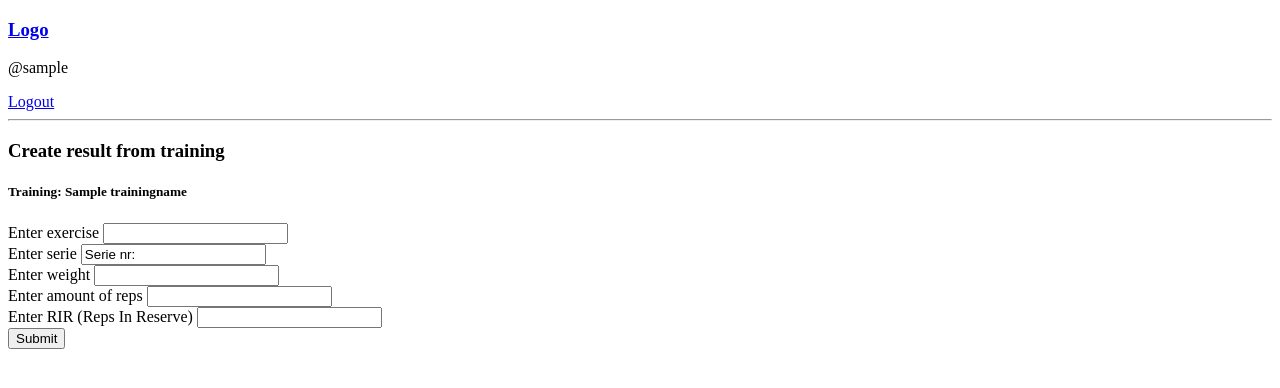
After one commit to MateuszGrzegorzewski/My-Workout-Plan, a Django app: page /create-exercise-scores/1/ in a window 1280 px wide. The commit adds this page. Shown: the top 388 px of the page. Run offline with Django 4.2, Linux system fonts and the light colour scheme; a user stored in the database is signed in; tables that the repository leaves empty hold one stand-in row (values such as "Sample post").

Commit message:
Improving creating and updating trainings, plans, scores of trainigns. Changings in html files

```diff
--- a/main/forms.py
+++ b/main/forms.py
@@ -6,27 +6,32 @@ class TrainingMainForm(ModelForm):
     class Meta:
         model = TrainingMain
         fields = "__all__"
+        exclude = ["user"]
 
 
 class TrainingNameForm(ModelForm):
     class Meta:
         model = TrainingName
         fields = "__all__"
+        exclude = ["user"]
 
 
 class TrainingForm(ModelForm):
     class Meta:
         model = Training
         fields = "__all__"
+        exclude = ["user", "name"]
 
 
 class PlanNameForm(ModelForm):
     class Meta:
         model = PlanName
         fields = "__all__"
+        exclude = ["user"]
 
 
 class PlanForm(ModelForm):
     class Meta:
         model = Plan
         fields = "__all__"
+        exclude = ["user"]
--- a/main/templates/main/base.html
+++ b/main/templates/main/base.html
@@ -6,15 +6,24 @@
     <title>Study Muddy</title>
     <meta name="viewport" content="width=device-width, initial-scale=1" />
     <!-- <link rel='stylesheet' type='text/css' media='screen' href='main.css'> -->
+
+    <style>
+      .header {
+        display: flex;
+
+      }
+    </style>
   </head>
   <body>
+    <div class = "header-container">
     <a href="/">
       <h3>Logo</h3>
     </a>
+    </div>
 
-    <div>
+    <div class = "header-container">
       {% if request.user.is_authenticated %}
-      <p>Hello {{request.user}}</p>
+      <p>@{{request.user}}</p>
       <a href="{% url 'logout' %}">Logout</a>
       {% else %}
       <a href="{% url 'login' %}">Login</a>
--- /dev/null
+++ b/main/templates/main/training_result_form.html
@@ -0,0 +1,61 @@
+{% extends "main/base.html" %} {% block content %} {% if page == 'create' %}
+<div>
+  <form method="POST" action="">
+    {% csrf_token %}
+    <h3>Create result from training</h3>
+    <h5>Training: {{training}}</h5>
+    <div>
+      <label>Enter exercise</label>
+      <input required name="exercise" list="exercise-list" />
+      <datalist id="exercise-list">
+        {% for exercise in exercises %}
+        <option>{{exercise.exercise}}</option>
+        {% endfor %}
+      </datalist>
+    </div>
+    <div>
+      <label>Enter serie</label>
+      {{form.series}}
+    </div>
+    <div>
+      <label>Enter weight</label>
+      {{form.weight}}
+    </div>
+    <div>
+      <label>Enter amount of reps</label>
+      {{form.reps}}
+    </div>
+    <div>
+      <label>Enter RIR (Reps In Reserve)</label>
+      {{form.rir}}
+    </div>
+    <input type="submit" value="Submit" />
+  </form>
+</div>
+{% else %}
+<div>
+  <form method="POST" action="">
+    {% csrf_token %}
+    <h3>Update result from training</h3>
+    <h5>Training: {{training_result.name}}</h5>
+    <h5>Excercise: {{training_result.exercise}}</h5>
+    <div>
+      <label>Enter serie</label>
+      {{form.series}}
+    </div>
+    <div>
+      <label>Enter weight</label>
+      {{form.weight}}
+    </div>
+    <div>
+      <label>Enter amount of reps</label>
+      {{form.reps}}
+    </div>
+    <div>
+      <label>Enter RIR (Reps In Reserve)</label>
+      {{form.rir}}
+    </div>
+    <input type="submit" value="Submit" />
+  </form>
+</div>
+{% endif %} {% endblock %}
--- a/main/templates/main/training_results.html
+++ b/main/templates/main/training_results.html
@@ -1,5 +1,4 @@
 {% extends "main/base.html" %} {% block content %}
-<h1>Training Template</h1>
 <h2>{{trainings_name.name}}</h2>
 <div>
   {% for tr_main in trainings_main %}
@@ -21,7 +20,7 @@
 <div>
   <div>
     <hr />
-    <a href="{% url 'create-exercise-score' %}">Create score of exercise </a>
+    <a href="{% url 'create-exercise-score' trainings_name.id %}">Create score of exercise </a>
     <hr />
   </div>
   {% for tr in training %} {% if tr.name.id == trainings_name.id %}
--- a/main/urls.py
+++ b/main/urls.py
@@ -19,14 +19,12 @@ urlpatterns = [
     path("delete-training/<str:pk>/", views.deleteTraining,
          name="delete-training"),
 
-    path("create-exercise/", views.createExercise,
-         name="create-exercise"),
     path("update-exercise/<str:pk>/", views.updateExercise,
          name="update-exercise"),
     path("delete-exercise/<str:pk>/", views.deleteExercise,
          name="delete-exercise"),
-    path("create-exercise-scores/", views.createExerciseScores,
 
+    path("create-exercise-scores/<str:pk_training>/", views.createExerciseScores,
          name="create-exercise-score"),
     path("update-exercise-scores/<str:pk>/", views.updateExerciseScores,
          name="update-exercise-score"),
@@ -37,7 +35,8 @@ urlpatterns = [
     path("update-plan/<str:pk>/", views.updatePlan, name="update-plan"),
     path("delete-plan/<str:pk>/", views.deletePlan, name="delete-plan"),
 
-    path("add-training-to-plan/", views.addTrainingToPlan, name="add-training-to-plan"),
+    path("add-training-to-plan/", views.addTrainingToPlan,
+         name="add-training-to-plan"),
     path("delete-training-from-plan/<str:pk>/",
          views.deleteTrainingFromPlan, name="delete-training-from-plan"),
 ]
--- a/main/views.py
+++ b/main/views.py
@@ -70,7 +70,7 @@ def plan(request):
                'plans': plans,
                "trainings": trainings
                }
-    # umożliwić tworzenie planów i dodawania ćwiczeń itd.
+
     return render(request, 'main/plan.html', context)
 
 
@@ -92,9 +92,7 @@ def training(request):
 @login_required(login_url="login")
 def training_pk(request, pk):
     trainings_name = TrainingName.objects.get(id=pk)
-    # trainings_main = TrainingMain.objects.filter(user=request.user)
     trainings_main = trainings_name.trainingmain_set.all()
-    # training = Training.objects.filter(user=request.user)
     training = trainings_name.training_set.all()
 
     if request.user != trainings_name.user:
@@ -110,23 +108,41 @@ def training_pk(request, pk):
 
 @login_required(login_url="login")
 def createTraining(request):
-    form = TrainingNameForm()
+    page = 'create'
+    form = TrainingMainForm()
+    trainings = TrainingName.objects.filter(user=request.user)
+    if request.method == 'POST':
+        training_name = request.POST.get('name')
+        training, created = TrainingName.objects.filter(user=request.user).get_or_create(
+            name=training_name, defaults={"user": request.user, "name": training_name})
 
-    if request.method == 'POST':
-        form = TrainingNameForm(request.POST)
-        if form.is_valid():
-            form.save()
-            return redirect('training')
+        series = request.POST.get('series')
+        if series == "":
+            series = None
 
-    context = {'form': form}
-    return render(request, 'main/create_form.html', context)
+        TrainingMain.objects.create(
+            user=request.user,
+            name=training,
+            exercise=request.POST.get('exercise'),
+            series=series,
+            reps=request.POST.get('reps'),
+            tempo=request.POST.get('tempo'),
+            rir=request.POST.get('rir'),
+            rest=request.POST.get('rest'),
+        )
+        return redirect('training')
+
+    context = {'form': form, "trainings": trainings, 'page': page}
+    return render(request, 'main/training_form.html', context)
+
+    # Poszukać jak rozwiązać problem integerfielda
 
 
 @login_required(login_url="login")
 def updateTraining(request, pk):
     training_name = TrainingName.objects.get(id=pk)
     form = TrainingNameForm(instance=training_name)
-
+    # I change this for create bbecause i do not know to redirect to another site
     if request.user != training_name.user:
         return HttpResponse("You have not permissions.")
 
@@ -155,20 +171,6 @@ def deleteTraining(request, pk):
 
 
 @login_required(login_url="login")
-def createExercise(request):
-    form = TrainingMainForm()
-
-    if request.method == 'POST':
-        form = TrainingMainForm(request.POST)
-        if form.is_valid():
-            form.save()
-            return redirect('training')
-
-    context = {'form': form}
-    return render(request, 'main/create_form.html', context)
-
-
-@login_required(login_url="login")
 def updateExercise(request, pk):
     training = TrainingMain.objects.get(id=pk)
     form = TrainingMainForm(instance=training)
@@ -177,13 +179,21 @@ def updateExercise(request, pk):
         return HttpResponse("You have not permissions.")
 
     if request.method == 'POST':
-        form = TrainingMainForm(request.POST, instance=training)
-        if form.is_valid():
-            form.save()
-            return redirect('training')
+        series = request.POST.get('series')
+        if series == "":
+            series = None
 
-    context = {'form': form}
-    return render(request, 'main/create_form.html', context)
+        training.series = series
+        training.reps = request.POST.get('reps')
+        training.tempo = request.POST.get('tempo')
+        training.rir = request.POST.get('rir')
+        training.rest = request.POST.get('rest')
+        training.save()
+
+        return redirect('training')
+
+    context = {'form': form, "training": training}
+    return render(request, 'main/training_form.html', context)
 
 
 @login_required(login_url="login")
@@ -201,50 +211,88 @@ def deleteExercise(request, pk):
 
 
 @login_required(login_url="login")
-def createExerciseScores(request):
+def createExerciseScores(request, pk_training):
+    page = 'create'
+    training = TrainingName.objects.get(id=pk_training)
     form = TrainingForm()
+    exercises = training.trainingmain_set.all()
 
     if request.method == 'POST':
-        form = TrainingForm(request.POST)
-        if form.is_valid():
-            form.save()
-            return redirect('plan')
-        # adding later good redirect
+        exercise_req = request.POST.get('exercise')
+        exercise = TrainingMain.objects.filter(
+            user=request.user).filter(name=training).get(exercise=exercise_req)
 
-    context = {'form': form}
-    return render(request, 'main/create_form.html', context)
+        integers = ["weight", "reps", "rir"]
+        values = [None if request.POST.get(i) == ""
+                  else request.POST.get(i) for i in integers]
+
+        Training.objects.create(
+            user=request.user,
+            name=training,
+            exercise=exercise,
+            series=request.POST.get('series'),
+            weight=values[0],
+            reps=values[1],
+            rir=values[2],
+        )
+
+        return redirect('training', pk=training.id)
+
+    context = {'page': page, 'form': form,
+               "training": training, "exercises": exercises}
+
+    return render(request, 'main/training_result_form.html', context)
 
 
 @login_required(login_url="login")
 def updateExerciseScores(request, pk):
-    training_pk = Training.objects.get(id=pk)
-    form = TrainingForm(instance=training_pk)
+    training_result = Training.objects.get(id=pk)
+    form = TrainingForm(instance=training_result)
 
-    if request.user != training_pk.user:
+    if request.user != training_result.user:
         return HttpResponse("You have not permissions.")
 
     if request.method == 'POST':
-        form = TrainingForm(request.POST, instance=training_pk)
-        if form.is_valid():
-            form.save()
-            return redirect('training', pk=training_pk.name.id)
 
-    context = {'form': form}
-    return render(request, 'main/create_form.html', context)
+        integers = ["weight", "reps", "rir"]
+        values = [None if request.POST.get(i) == ""
+                  else request.POST.get(i) for i in integers]
+
+        training_result.series = request.POST.get('series')
+        training_result.weight = values[0]
+        training_result.reps = values[1]
+        training_result.rir = values[2]
+        training_result.save()
+
+        return redirect('training', pk=training_result.name.id)
+
+    context = {'form': form, 'training_result': training_result}
+    return render(request, 'main/training_result_form.html', context)
 
 
 @login_required(login_url="login")
 def deleteExerciseScores(request, pk):
-    training_pk = Training.objects.get(id=pk)
+    training_result = Training.objects.get(id=pk)
 
-    if request.user != training_pk.user:
+    if request.user != training_result.user:
         return HttpResponse("You have not permissions.")
 
     if request.method == 'POST':
-        training_pk.delete()
-        return redirect('training', pk=training_pk.name.id)
+        training_result.delete()
+        return redirect('training', pk=training_result.name.id)
 
-    return render(request, 'main/delete.html', {"obj": training_pk})
+    context = {
+        "obj": f"{training_result} for excercise: {training_result.exercise} in training: {training_result.name}"
+    }
+
+    return render(request, 'main/delete.html', context)
+
+
+#  !!!
+
+# NOW THIS TO IMPORVE
+
+#  !!!
 
 
 @login_required(login_url="login")
@@ -252,13 +300,15 @@ def createPlan(request):
     form = PlanNameForm()
 
     if request.method == 'POST':
-        form = PlanNameForm(request.POST)
-        if form.is_valid():
-            form.save()
-            return redirect('plan')
+        PlanName.objects.create(
+            user=request.user,
+            name=request.POST.get('name')
+        )
+
+        return redirect('plan')
 
     context = {'form': form}
-    return render(request, 'main/create_form.html', context)
+    return render(request, 'main/plan_main_form.html', context)
 
 
 @login_required(login_url="login")
@@ -296,15 +346,26 @@ def deletePlan(request, pk):
 @login_required(login_url="login")
 def addTrainingToPlan(request):
     form = PlanForm()
+    plans = PlanName.objects.filter(user=request.user)
+    trainings = TrainingName.objects.filter(user=request.user)
 
     if request.method == 'POST':
-        form = PlanForm(request.POST)
-        if form.is_valid():
-            form.save()
-            return redirect('plan')
+        name = request.POST.get('name')
+        name_plan = PlanName.objects.filter(user=request.user).get(name=name)
 
-    context = {'form': form}
-    return render(request, 'main/create_form.html', context)
+        training = request.POST.get('training')
+        training_name = TrainingName.objects.filter(
+            user=request.user).get(name=training)
+
+        Plan.objects.create(
+            user=request.user,
+            name=name_plan,
+            training=training_name
+        )
+        return redirect('plan')
+
+    context = {'form': form, "plans": plans, "trainings": trainings}
+    return render(request, 'main/plan_form.html', context)
 
 
 @login_required(login_url="login")
@@ -318,4 +379,7 @@ def deleteTrainingFromPlan(request, pk):
         plan.delete()
         return redirect('plan')
 
-    return render(request, 'main/delete.html', {"obj": plan})
+    return render(request, 'main/delete.html', {"obj": plan.training.name})
+
+
+#  sprawdzić get_or_error albo coś do tych wszystkich errorów
```
Also changed, not shown: main/models.py (+28 -2 lines), main/templates/main/plan_form.html (added, +29 -0 lines), main/templates/main/plan_main_form.html (added, +11 -0 lines), main/templates/main/training.html (+8 -13 lines), main/templates/main/training_form.html (added, +82 -0 lines), README.md, main/migrations/0001_initial.py, main/migrations/0002_alter_training_series.py, main/migrations/0002_trainingmain_exercise_alter_training_exercise_and_more.py (deleted), main/migrations/0003_alter_training_series.py (added), main/migrations/0003_training_weight_alter_training_exercise_and_more.py (deleted), main/migrations/0004_plan_unique_training_of_plan.py (added), main/migrations/0005_plan.py (deleted), main/migrations/0006_planname_alter_plan_name.py (deleted).
